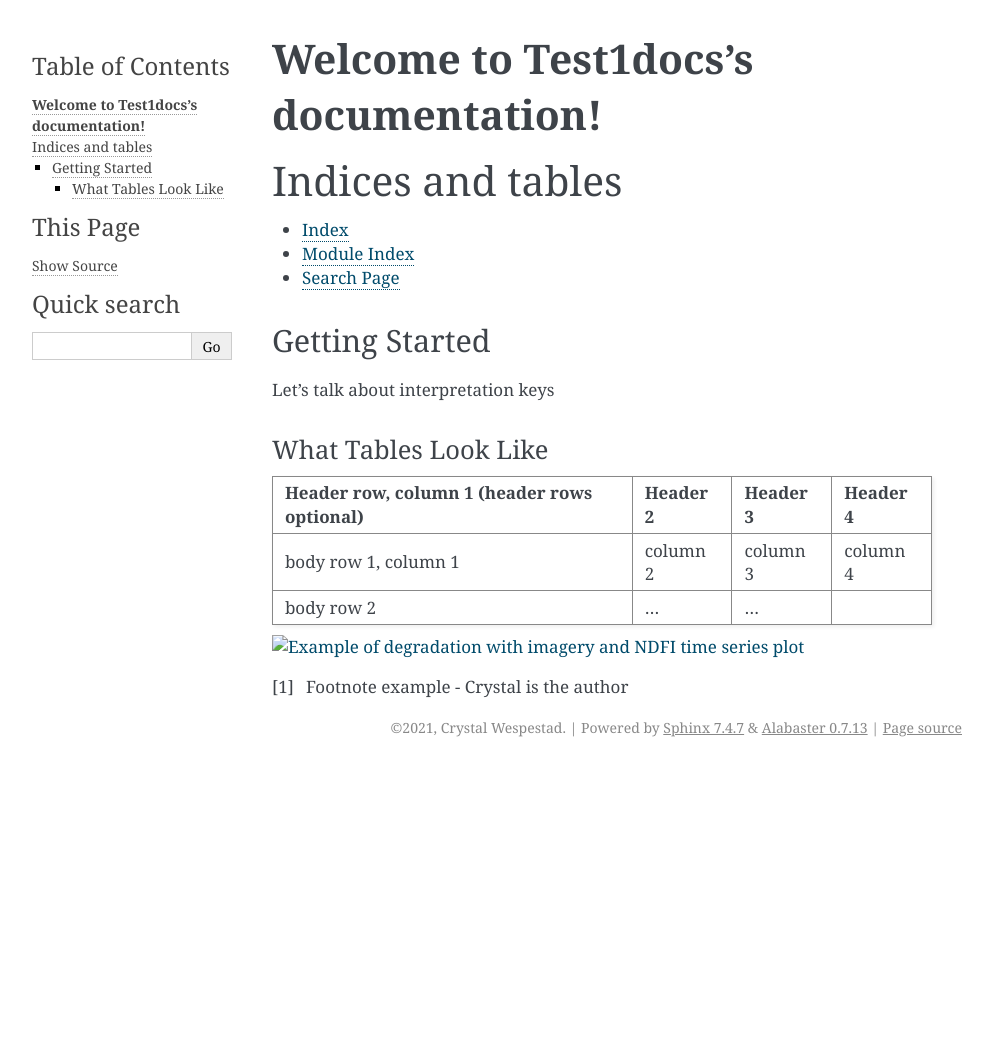
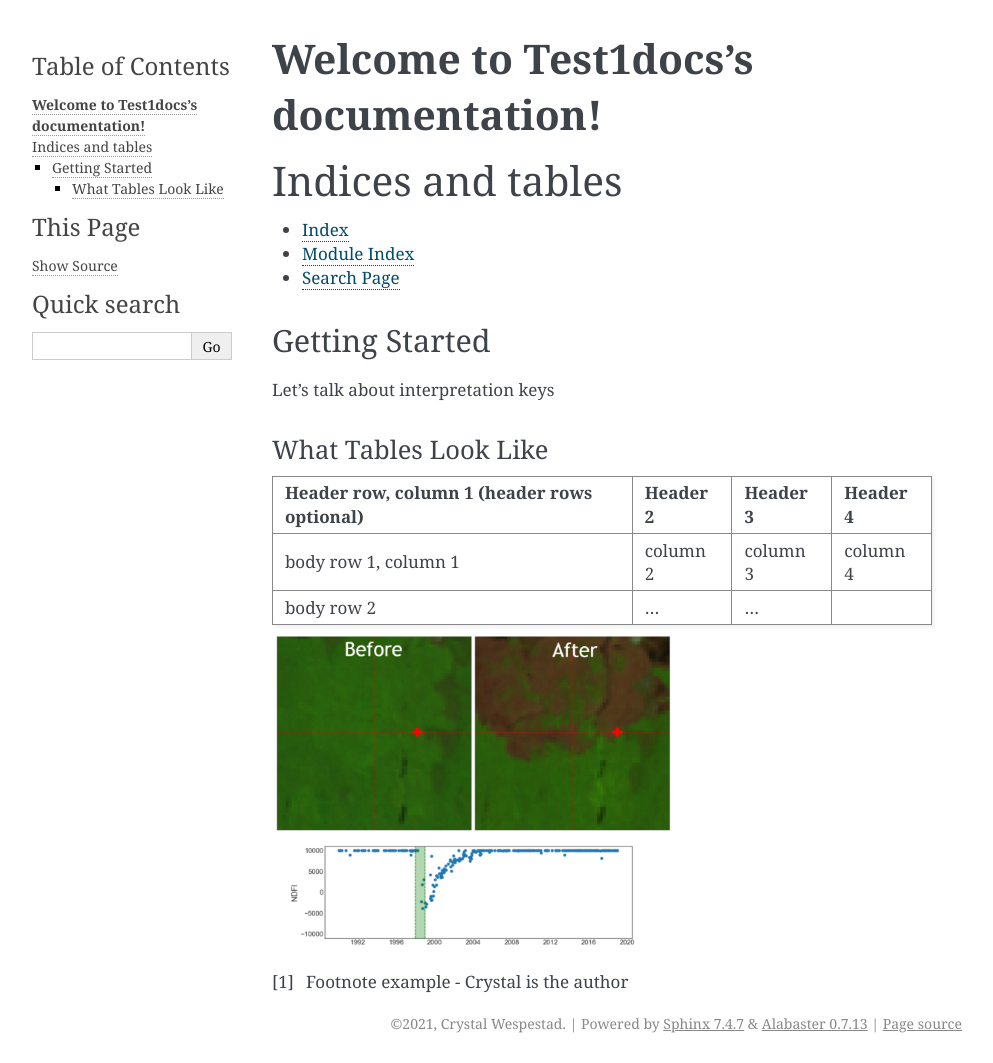
Before and after one commit to wespestad/read_the_docs_test, a Sphinx documentation site: the page built from source/index.rst, in a window 1280 px wide. Shown: the whole page, without its empty margins (148-1141 px from the left). Built offline with Sphinx 7.4.7, drawn with Linux system fonts in a browser that asks for light colours; before the commit the page ends 900 px from its top, so only the background shows below that.

Commit message:
fix image

```diff
--- a/source/index.rst
+++ b/source/index.rst
@@ -38,7 +38,7 @@ What Tables Look Like
 | body row 2             | ...        | ...      |          |
 +------------------------+------------+----------+----------+
 
-.. image:: docs/degradation_example_Bullock.png
+.. image:: ../degradation_example_Bullock.png
   :width: 400
   :alt: Example of degradation with imagery and NDFI time series plot
 
```
